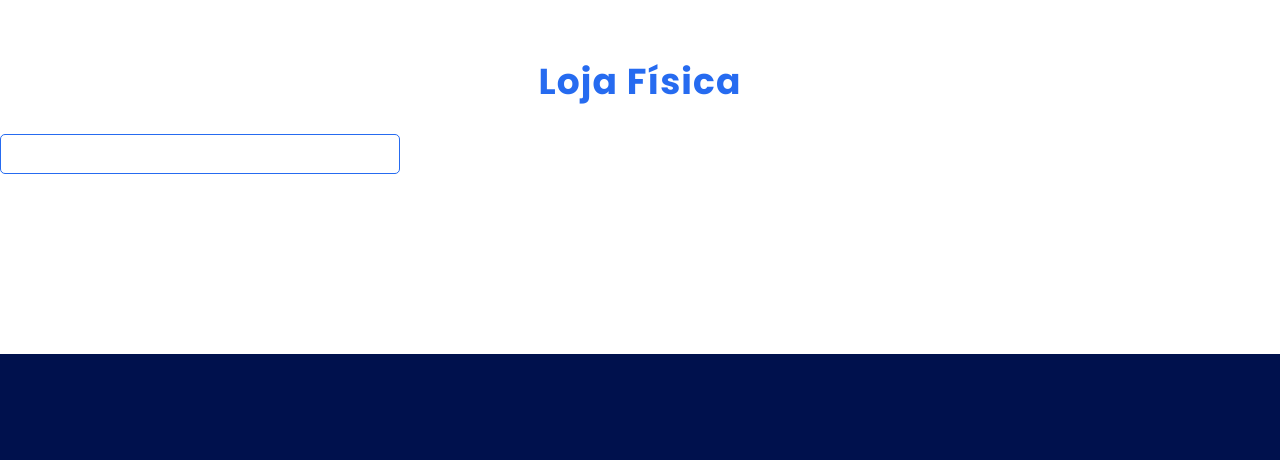
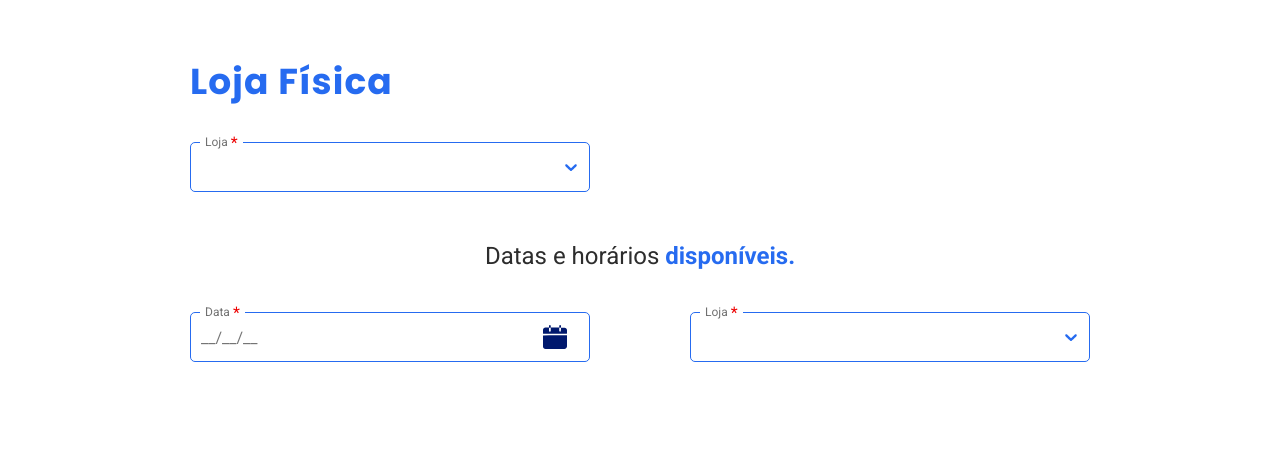
Before and after one commit to leonardobl/form-front, a React (Create React App) app: page /agendamento/domicilio in a window 1280 px wide. Shown: the part 254-714 px from the top of the page. Built offline with nearby package versions, Linux system fonts and the light colour scheme.

Commit message:
ajuste inputdate

```diff
--- a/package.json
+++ b/package.json
@@ -17,6 +17,7 @@
     "react-datepicker": "^4.25.0",
     "react-dom": "^18.2.0",
     "react-hook-form": "^7.49.2",
+    "react-icons": "^4.12.0",
     "react-router-dom": "^6.21.1",
     "react-router-hash-link": "^2.4.3",
     "react-scripts": "5.0.1",
--- a/src/components/Atoms/Inputs/InputDate/index.tsx
+++ b/src/components/Atoms/Inputs/InputDate/index.tsx
@@ -3,11 +3,19 @@ import * as S from "./styles";
 import DatePicker, { ReactDatePickerProps } from "react-datepicker";
 import "react-datepicker/dist/react-datepicker.css";
 
-interface InputDateProps extends ReactDatePickerProps {}
+interface InputDateProps extends ReactDatePickerProps {
+  label?: string;
+}
 
 export const InputDate = (props: InputDateProps) => {
   return (
     <S.Container>
+      {props.label && (
+        <S.Label>
+          {props.label}
+          <S.Required $isRequired={!!props.required}>*</S.Required>
+        </S.Label>
+      )}
       <DatePicker
         {...props}
         renderCustomHeader={({
@@ -62,6 +70,39 @@ export const InputDate = (props: InputDateProps) => {
         //   setStartDate(data);
         // }}
         monthsShown={2}
+        icon={
+          <svg
+            xmlns="http://www.w3.org/2000/svg"
+            width="22"
+            height="22"
+            viewBox="0 0 22 22"
+            fill="none"
+          >
+            <g clip-path="url(#clip0_265_3920)">
+              <path
+                d="M11 9.38235C14.5588 9.38235 18.1176 9.38235 21.6765 9.38235C22 9.38235 22 9.38235 22 9.70588C22 12.9412 22 16.3382 22 19.5735C22 20.8676 21.0294 22 19.5735 22C13.75 22 8.08823 22 2.26471 22C0.970588 22 0 21.0294 0 19.7353C0 16.5 0 13.1029 0 9.86765C0 9.54412 0 9.54412 0.323529 9.54412C3.88235 9.38235 7.44118 9.38235 11 9.38235Z"
+                fill="#00186D"
+              />
+              <path
+                d="M16.5 2.42647C17.6324 2.42647 18.6029 2.42647 19.7353 2.42647C21.0294 2.42647 22 3.39706 22 4.69118C22 5.66177 22 6.63236 22 7.60294C22 7.76471 22 7.92647 21.6765 7.92647C14.5588 7.92647 7.44118 7.92647 0.161765 7.92647C0 7.92647 0 7.76471 0 7.60294C0 6.63236 0 5.5 0 4.52942C0 3.39706 0.970588 2.26471 2.26471 2.26471C3.39706 2.26471 4.52941 2.26471 5.5 2.26471C5.5 3.2353 5.5 4.36765 5.5 5.33824C5.5 5.82353 5.82353 6.14706 6.30882 6.14706C6.79412 6.14706 7.11765 5.82353 7.11765 5.33824C7.11765 4.36765 7.11765 3.2353 7.11765 2.26471C9.70588 2.26471 12.2941 2.26471 14.8824 2.26471C14.8824 3.2353 14.8824 4.20589 14.8824 5.33824C14.8824 5.5 14.8824 5.66177 15.0441 5.82353C15.2059 6.14706 15.5294 6.14706 15.8529 6.14706C16.1765 5.9853 16.3382 5.82353 16.3382 5.33824C16.5 4.36765 16.5 3.39706 16.5 2.42647Z"
+                fill="#00186D"
+              />
+              <path
+                d="M5.5 2.42647C5.5 1.94118 5.5 1.29412 5.5 0.808824C5.5 0.323529 5.82353 0 6.30882 0C6.79412 0 7.11765 0.323529 7.11765 0.808824C7.11765 1.29412 7.11765 1.94118 7.11765 2.42647C6.63235 2.42647 5.98529 2.42647 5.5 2.42647Z"
+                fill="#00186D"
+              />
+              <path
+                d="M14.8823 2.42647C14.8823 1.94118 14.8823 1.45588 14.8823 0.970588C14.8823 0.323529 15.2059 0 15.6911 0C16.1764 0 16.5 0.323529 16.5 0.808824C16.5 1.29412 16.5 1.77941 16.5 2.26471C16.0147 2.42647 15.5294 2.42647 14.8823 2.42647Z"
+                fill="#00186D"
+              />
+            </g>
+            <defs>
+              <clipPath id="clip0_265_3920">
+                <rect width="22" height="22" fill="white" />
+              </clipPath>
+            </defs>
+          </svg>
+        }
       />
     </S.Container>
   );
--- a/src/components/Atoms/Inputs/InputDate/styles.ts
+++ b/src/components/Atoms/Inputs/InputDate/styles.ts
@@ -1,14 +1,28 @@
 import styled from "styled-components";
 
 export const Container = styled.div`
+  position: relative;
+
   .react-datepicker-wrapper {
-    width: 400px;
+    min-width: 400px;
+
+    svg {
+      right: 15px;
+      top: 5px;
+      font-size: 24px;
+    }
+  }
+
+  .react-datepicker {
+    display: flex;
+    gap: 2px;
   }
 
   .react-datepicker__input-container {
+    /* width: 600px; */
     input {
       width: 100%;
-      height: 40px;
+      height: 50px;
       border-radius: 5px;
       border: 1px solid red;
       padding: 0 10px;
@@ -23,3 +37,32 @@ export const Container = styled.div`
     }
   }
 `;
+
+export const Required = styled.span<{ $isRequired: boolean }>`
+  color: rgba(237, 0, 0, 1);
+  position: absolute;
+  padding-right: 5px;
+  background-color: #fff;
+  z-index: 1;
+  top: 3px;
+  font-size: 16px;
+  right: -10px;
+  display: ${({ $isRequired }) => ($isRequired ? "block" : "none")};
+`;
+
+export const Label = styled.label`
+  position: absolute;
+  z-index: 1;
+  top: -10px;
+  left: 10px;
+  background-color: #fff;
+  display: block;
+  padding: 2px 5px;
+
+  color: rgba(0, 0, 0, 0.56);
+  font-family: "Roboto";
+  font-size: 12px;
+  font-style: normal;
+  font-weight: 400;
+  line-height: 16px;
+`;
--- a/src/components/Atoms/Selects/styles.ts
+++ b/src/components/Atoms/Selects/styles.ts
@@ -51,13 +51,14 @@ export const Label = styled.label`
   line-height: 16px;
 `;
 
-export const Required = styled.p<{ $isRequired: boolean }>`
+export const Required = styled.span<{ $isRequired: boolean }>`
   color: rgba(237, 0, 0, 1);
   position: absolute;
   padding-right: 5px;
   background-color: #fff;
   z-index: 1;
-  top: 0;
-  right: -8px;
+  top: 3px;
+  font-size: 16px;
+  right: -10px;
   display: ${({ $isRequired }) => ($isRequired ? "block" : "none")};
 `;
--- a/src/components/Templates/PhysicalTemplate/index.tsx
+++ b/src/components/Templates/PhysicalTemplate/index.tsx
@@ -1,5 +1,7 @@
 import React, { useState } from "react";
 import * as S from "./styles";
+import { FaCalendar } from "react-icons/fa";
+import { SimpleSelect } from "../../Atoms/Selects/SimpleSelect";
 import { InputDate } from "../../Atoms/Inputs/InputDate";
 
 export const PhysicalTemplate = () => {
@@ -7,8 +9,31 @@ export const PhysicalTemplate = () => {
     <S.Container>
       <S.Content>
         <S.Title>Loja Física</S.Title>
+
+        <S.WrapperInput>
+          <SimpleSelect required label="Loja" />
+        </S.WrapperInput>
+
+        <p>
+          Datas e horários <S.TextBlue>disponíveis.</S.TextBlue>
+        </p>
+
+        <S.InputsContainer>
+          <S.WrapperInput>
+            <InputDate
+              showIcon={true}
+              required
+              label="Data"
+              onChange={(e) => console.log(e)}
+              placeholderText="__/__/__"
+            />
+          </S.WrapperInput>
+
+          <S.WrapperInput>
+            <SimpleSelect required label="Loja" />
+          </S.WrapperInput>
+        </S.InputsContainer>
       </S.Content>
-      <InputDate onChange={(e) => ""} monthsShown={2} />
     </S.Container>
   );
 };
--- a/src/components/Templates/PhysicalTemplate/styles.ts
+++ b/src/components/Templates/PhysicalTemplate/styles.ts
@@ -1,25 +1,46 @@
-import styled from "styled-components";
+import styled, { css } from "styled-components";
 
 export const Container = styled.div`
   padding: 180px 0;
 `;
 
 export const Content = styled.div`
-  width: max-content;
-  margin: 0 auto;
-  position: relative;
+  ${({ theme: { space } }) => css`
+    max-width: 900px;
+    margin: 0 auto;
+
+    p {
+      color: #2d2d2d;
+      text-align: center;
+      font-family: "Roboto";
+      font-size: 24px;
+      font-style: normal;
+      font-weight: 400;
+      line-height: 32px;
+    }
+  `}
 `;
 
-export const WrapperDate = styled.div`
-  width: 500px;
-  position: absolute;
-  z-index: 2;
+export const WrapperInput = styled.div`
+  max-width: 400px;
+  margin: 40px 0 48px;
+  flex: 1;
+`;
+
+export const InputsContainer = styled.div`
+  display: flex;
+  gap: 100px;
+`;
+
+export const TextBlue = styled.span`
+  color: #266bf0;
+  font-weight: 700;
 `;
 
 export const Title = styled.h1`
   color: #266bf0;
 
-  margin-bottom: 40px;
+  margin-bottom: 48px;
   font-family: "Poppins";
   font-size: 36px;
   font-style: normal;
```
Also changed, not shown: public/assets/imgs/calendario-icon.svg (added), 1 other file (tests, documents, lock files or other folders).
